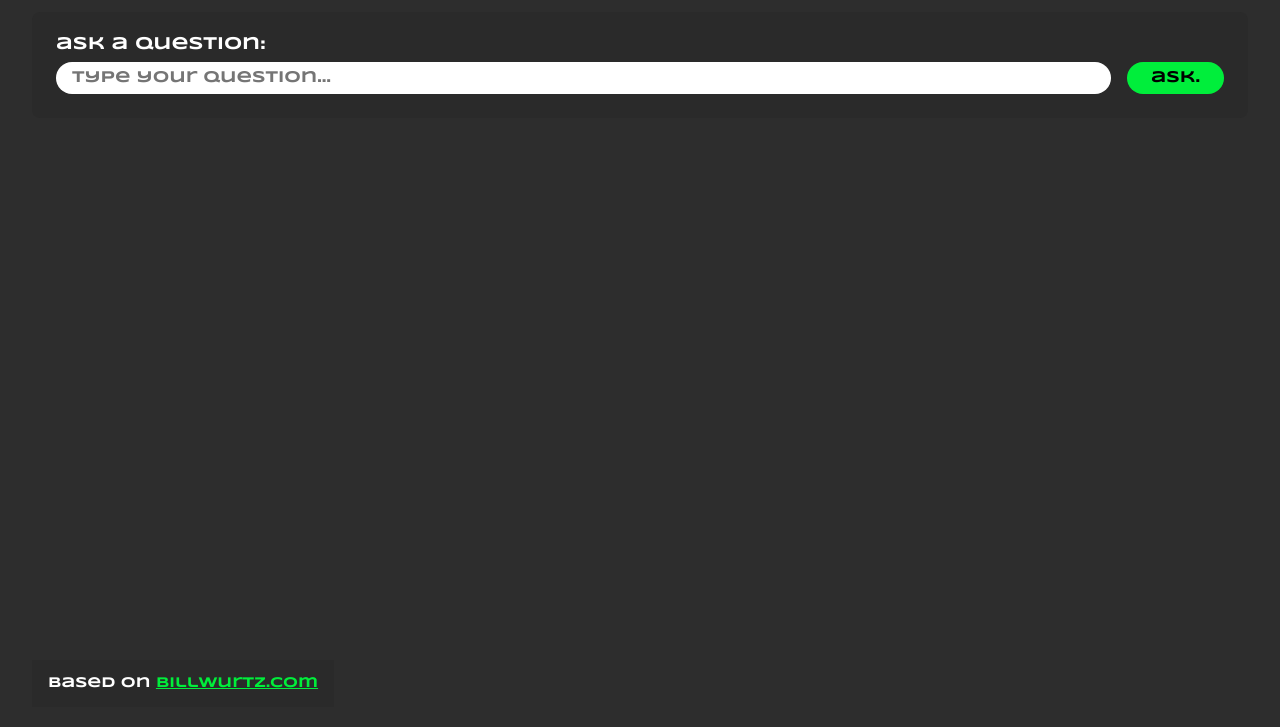
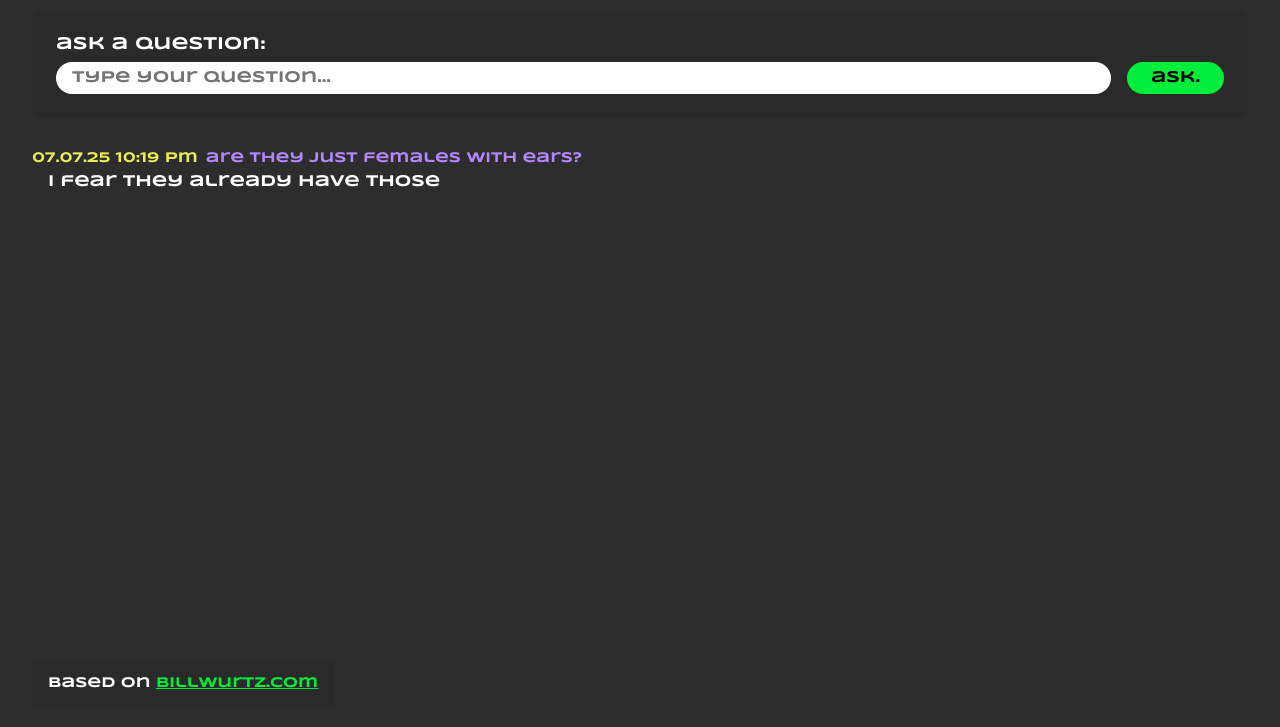
Before and after one commit to AlexLesniewski/alexlesniewski, a plain HTML site: page questions.html in a window 1280 px wide. Shown: the part 93-820 px from the top of the page. Drawn offline with nearby package versions, Linux system fonts and the light colour scheme.

Commit message:
Add files via upload

```diff
--- a/questions.html
+++ b/questions.html
@@ -224,7 +224,7 @@
 
     <!-- ########## SUBMITTED ENTRIES HERE ########## -->
     <div class="entries" id="entries">
-
+     <div class="entry"><span class="time">07.07.25 10:19 pm</span><div class="question">are they just females with ears?</div><div class="answer">i fear they already have those</div></div>
     </div>
 
     <!-- Footer -->
```
